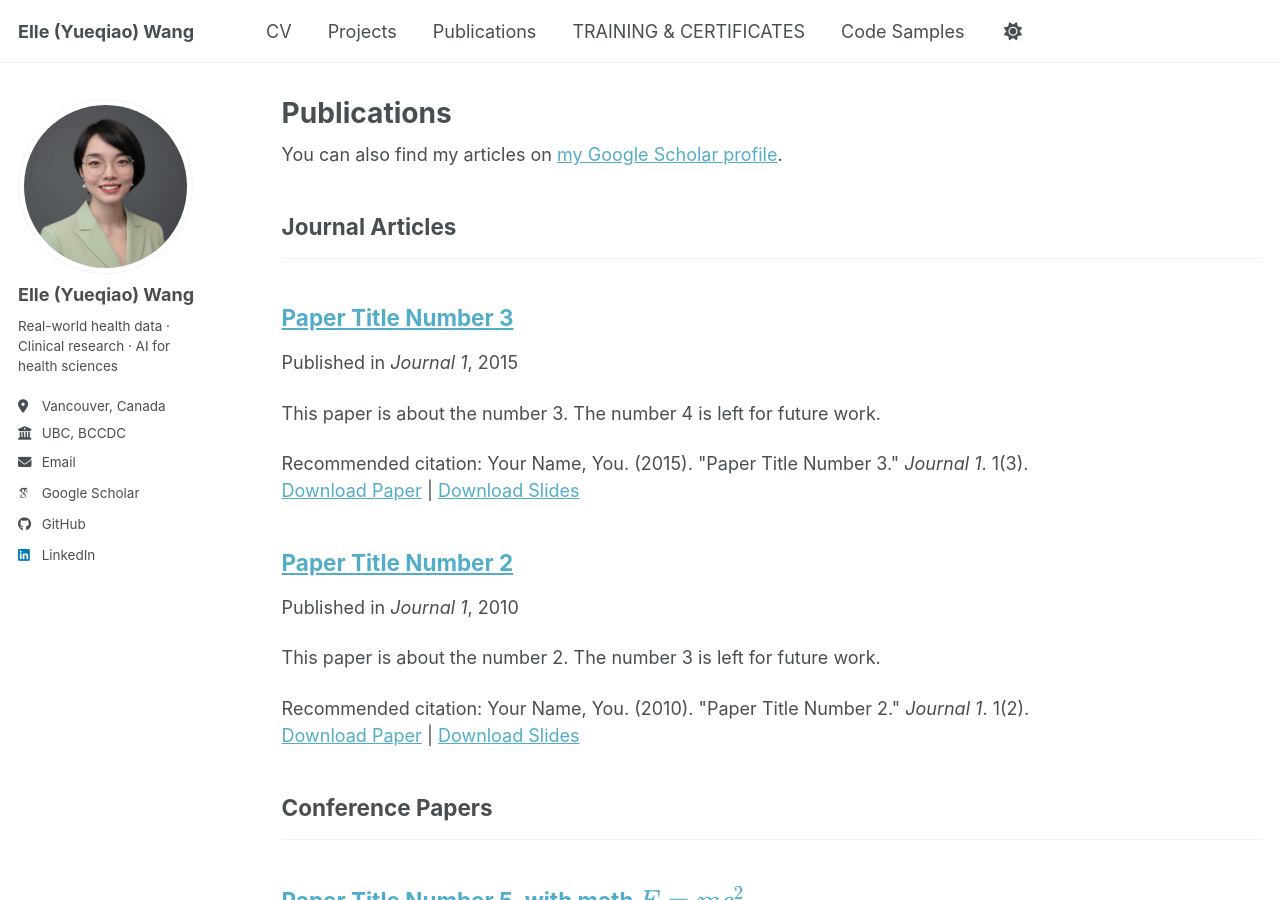
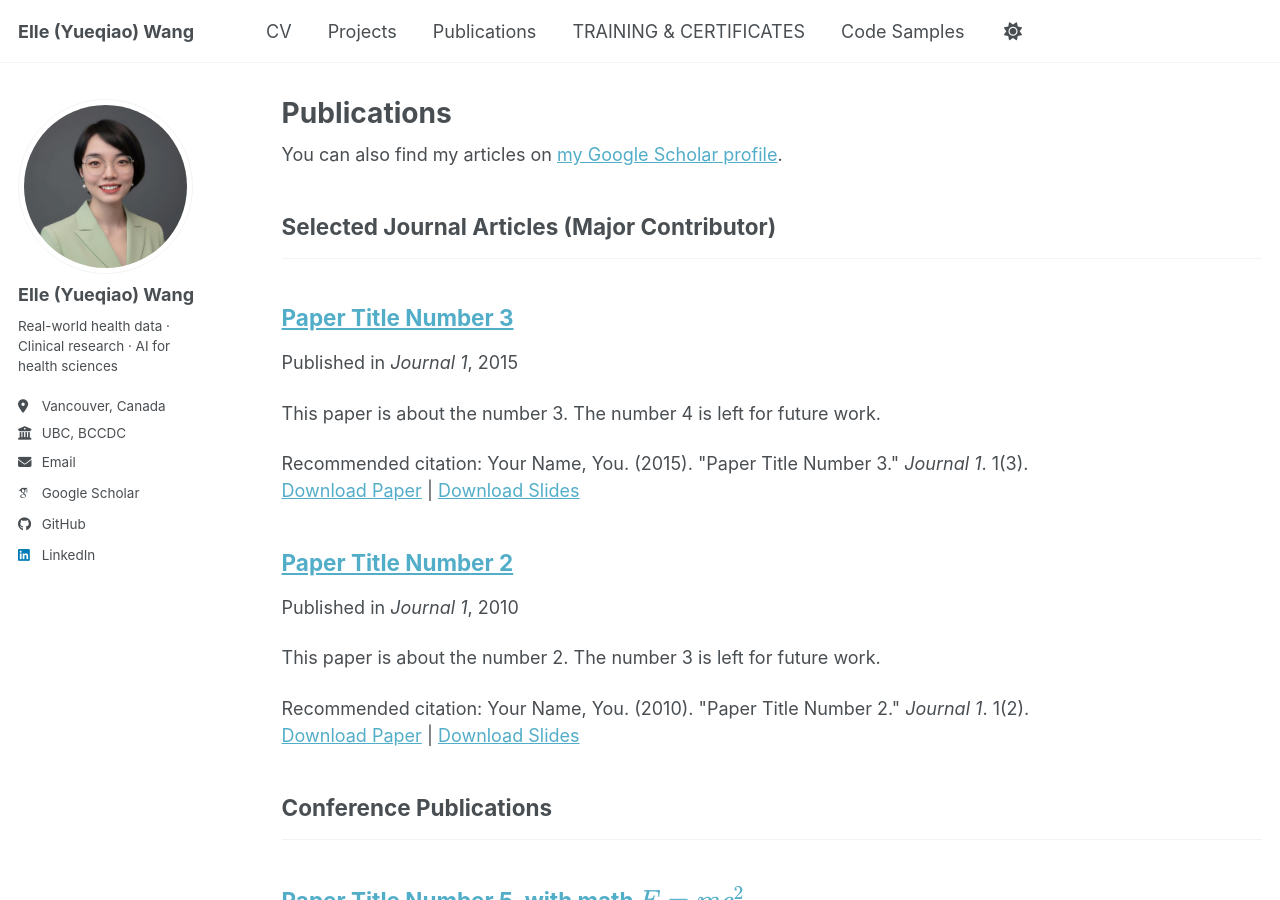
Before and after one commit to elle-y-wang/elle-y-wang.github.io, a Jekyll site: the page built from _pages/publications.html, in a window 1280 px wide and 900 px high. Built offline with Jekyll 4.4.1, drawn with Linux system fonts in a browser that asks for light colours; some web fonts are replaced; a script bundle is joined from its source files by our own code; library files that are not in the unit come from our copies.

Commit message:
Update _config.yml

```diff
--- a/_config.yml
+++ b/_config.yml
@@ -87,9 +87,9 @@ publication_category:
   books:
     title: 'Books'
   manuscripts:
-    title: 'Journal Articles'
+    title: 'Selected Journal Articles (Major Contributor)'
   conferences:
-    title: 'Conference Papers'
+    title: 'Conference Publications'
 
 # Site Settings
 teaser                   :  # filename of teaser fallback teaser image placed in /images/ for social media previews
```
